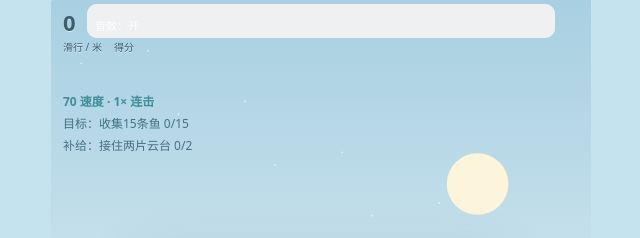
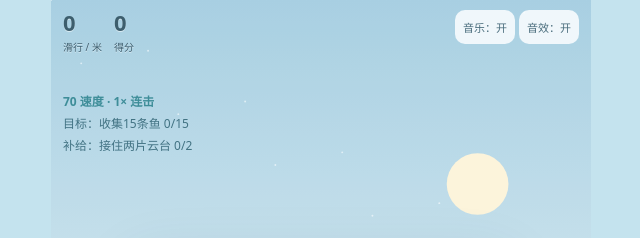
Before and after one commit to yingchuixue333-droid/pelican-ride, a plain HTML site: page trial-snowbound.html in a window 1280 px wide. Shown: the top 238 px of the page, without its empty margins (319-959 px from the left). Drawn offline with Linux system fonts and the light colour scheme.

Commit message:
Keep ski action button layout intact after removing watch controls

```diff
--- a/trial-snowbound.html
+++ b/trial-snowbound.html
@@ -4,7 +4,7 @@
 #ski-app{position:fixed;inset:0;overflow:hidden;font-family:system-ui,-apple-system,"Microsoft YaHei",sans-serif;color:#234657;user-select:none;-webkit-user-select:none}
 #ski-canvas{display:block;width:100%;height:100%;touch-action:none;outline:none}
 .ski-top{position:absolute;top:max(14px,env(safe-area-inset-top));left:max(18px,env(safe-area-inset-left));right:max(18px,env(safe-area-inset-right));display:flex;align-items:flex-start;justify-content:space-between;gap:12px;pointer-events:none}
-.ski-stats{display:flex;gap:24px;text-shadow:0 1px 0 #fff8}.ski-stats strong{font-size:30px;display:block;line-height:1.1;font-variant-numeric:tabular-nums}.ski-stats span{font-size:12px;letter-spacing:1px}.ski-actions{display:flex;gap:8px;pointer-events:auto}.ski-actions button,
+.ski-stats{display:flex;gap:24px;text-shadow:0 1px 0 #fff8}.ski-stats strong{font-size:30px;display:block;line-height:1.1;font-variant-numeric:tabular-nums}.ski-stats span{font-size:12px;letter-spacing:1px}.ski-actions{display:flex;gap:8px;pointer-events:auto}.ski-actions button{background:#ffffffd9;color:#315768}
 .ski-bottom{position:absolute;bottom:max(18px,env(safe-area-inset-bottom));left:24px;right:24px;display:flex;justify-content:space-between;align-items:end;pointer-events:none;font-size:13px}.avalanche{width:170px}.avalanche span{display:block;margin-bottom:6px}.avalanche-track{height:6px;background:#31536d25;border-radius:8px;overflow:hidden}#snow-margin{height:100%;width:100%;background:#327f87;transition:width .1s linear}#ski-tip{max-width:55%;text-align:right;color:#315768}
 #ski-message{position:absolute;top:22%;left:50%;transform:translateX(-50%);font-size:20px;font-weight:700;color:#245e68;text-align:center;pointer-events:none;text-shadow:0 1px 4px white}
 .ski-overlay{position:absolute;inset:0;display:flex;align-items:center;justify-content:center;background:#e6f3fa22;padding:22px;pointer-events:none}.ski-card{pointer-events:auto;width:min(390px,100%);padding:30px;border-radius:24px;background:#fffffff0;box-shadow:0 18px 60px #284d661c;text-align:center;backdrop-filter:blur(10px)}.ski-card small{letter-spacing:3px;color:#668b96;font-size:11px}.ski-card h1{margin:12px 0 10px;font-size:34px;letter-spacing:2px;color:#204957}.ski-card p{font-size:14px;line-height:1.8;margin:10px 0 20px;color:#527580}.ski-card button{background:#236c73;width:100%;border-radius:14px}.ski-card .subtle{margin-top:8px;background:transparent;color:#527580;box-shadow:none;font-size:14px}.ski-card .results{font-size:17px;color:#234657}
```
